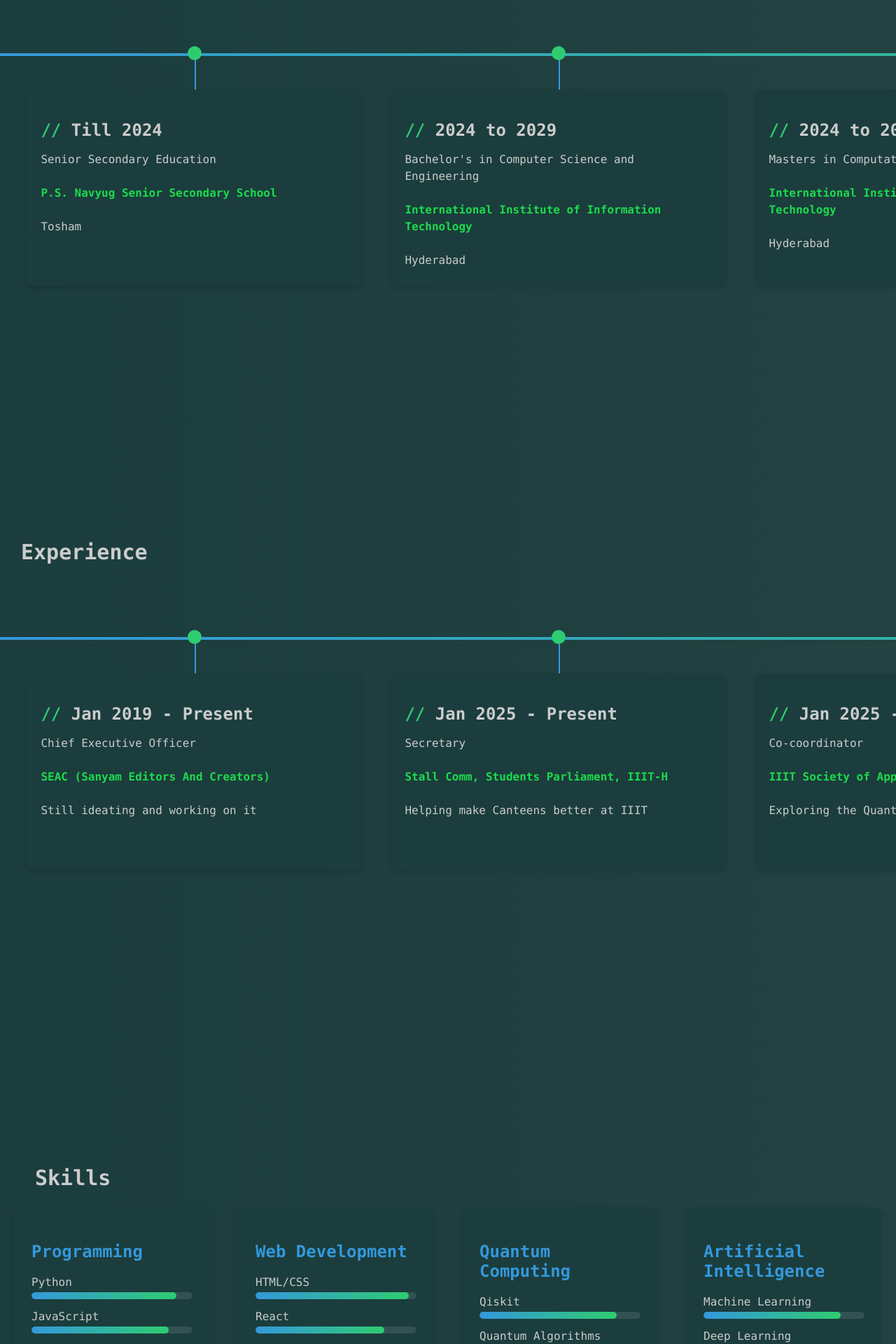
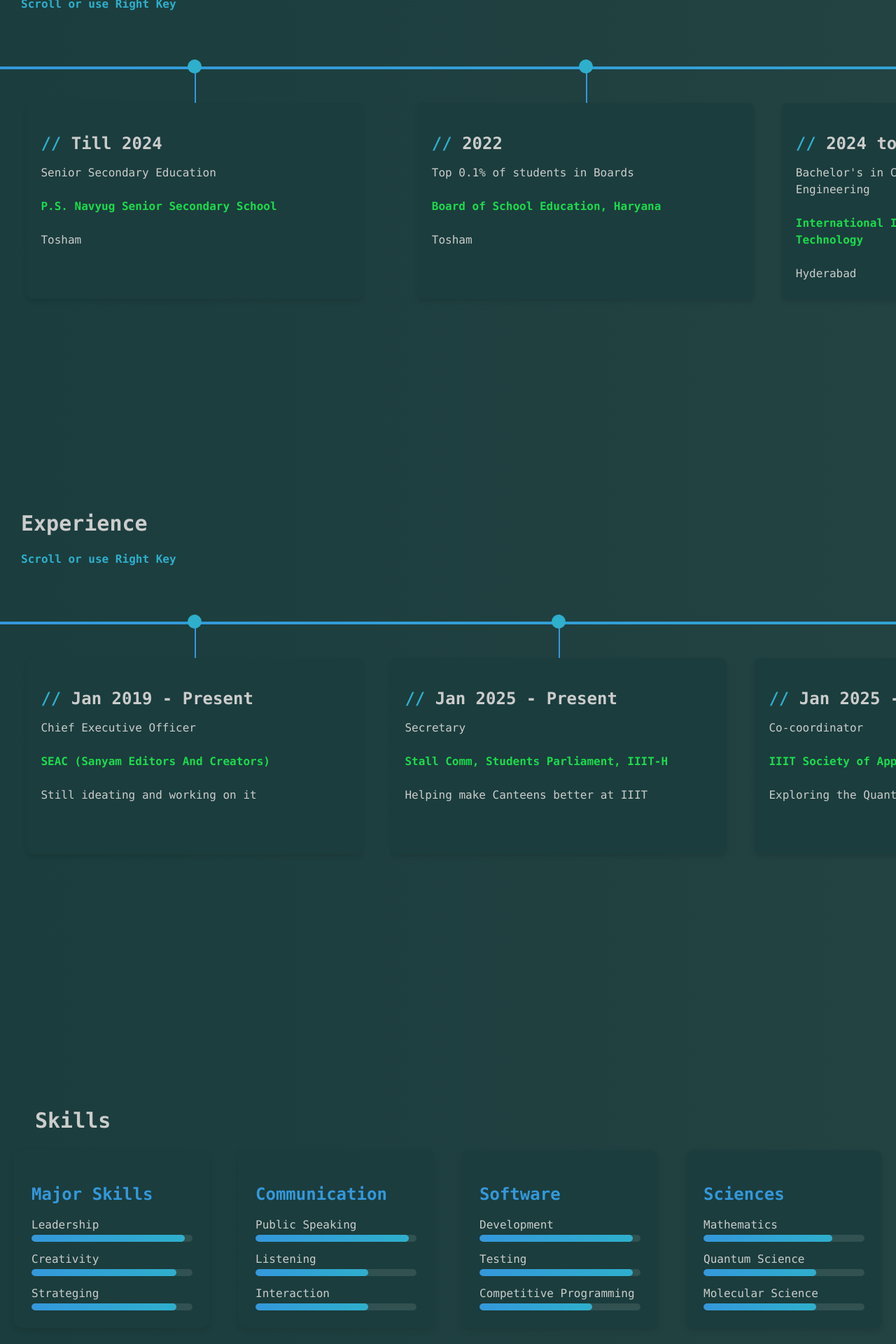
Before and after one commit to sanyamseac/sanyamseac.github.io, a PHP site: page / in a window 1280 px wide. Shown: the part 2200-4120 px from the top of the page at 70% size. Run offline with PHP 8.4, Linux system fonts and the light colour scheme.

Commit message:
Update data and css

```diff
--- a/index.html
+++ b/index.html
@@ -101,6 +101,7 @@
 		<div class="experience-container">
 			<div class="experience-text">
 				<h2>Education & Achievements</h2>
+				<h3 class="notify">Scroll or use Right Key</h3>
 			</div>
 			<div class="timeline-section">
 				<div class="timeline-container">
@@ -110,7 +111,15 @@
 							<div class="timeline-connector"></div>
 							<div class="timeline-content">
 								<h3>Till 2024</h3>
-								<p> Senior Secondary Education <br><br> <a href=""> P.S. Navyug Senior Secondary School </a> <br><br> Tosham <br></p>
+								<p> Senior Secondary Education <br><br> <a href="https://psnavyugschool.com/"> P.S. Navyug Senior Secondary School </a> <br><br> Tosham <br></p>
+							</div>
+						</div>
+						<div class="timeline-item first">
+							<div class="timeline-dot"></div>
+							<div class="timeline-connector"></div>
+							<div class="timeline-content">
+								<h3>2022</h3>
+								<p> Top 0.1% of students in Boards <br><br> <a href="https://bseh.org.in/"> Board of School Education, Haryana </a> <br><br> Tosham <br></p>
 							</div>
 						</div>
 						<div class="timeline-item">
@@ -118,7 +127,7 @@
 							<div class="timeline-connector"></div>
 							<div class="timeline-content">
 								<h3>2024 to 2029</h3>
-								<p>Bachelor's in Computer Science and Engineering <br><br> <a href=""> International Institute of Information Technology </a> <br><br> Hyderabad </p>
+								<p>Bachelor's in Computer Science and Engineering <br><br> <a href="https://iiit.ac.in"> International Institute of Information Technology </a> <br><br> Hyderabad </p>
 							</div>
 						</div>
 						<div class="timeline-item">
@@ -126,7 +135,7 @@
 							<div class="timeline-connector"></div>
 							<div class="timeline-content">
 								<h3>2024 to 2029</h3>
-								<p>Masters in Computational Natural Sciences <br><br> <a href=""> International Institute of Information Technology </a><br><br> Hyderabad </p>
+								<p>Masters in Computational Natural Sciences <br><br> <a href="https://iiit.ac.in"> International Institute of Information Technology </a><br><br> Hyderabad </p>
 							</div>
 						</div>
 						<div class="timeline-item last">
@@ -147,6 +156,7 @@
 		<div class="experience-container">
 			<div class="experience-text">
 				<h2>Experience</h2>
+				<h3 class="notify">Scroll or use Right Key</h3>
 			</div>
 			<div class="timeline-section">
 				<div class="timeline-container">
@@ -218,58 +228,45 @@
 		</div>
         <div class="skills-grid">
             <div class="skill-category">
-                <h3>Programming</h3>
+                <h3>Major Skills</h3>
                 <div class="skill-bars">
                     <div class="skill-item">
-                        <div class="skill-name">Python</div>
+                        <div class="skill-name">Leadership</div>
+                        <div class="skill-bar">
+                            <div class="skill-level" style="width: 95%"></div>
+                        </div>
+                    </div>
+                    <div class="skill-item">
+                        <div class="skill-name">Creativity</div>
                         <div class="skill-bar">
                             <div class="skill-level" style="width: 90%"></div>
                         </div>
                     </div>
                     <div class="skill-item">
-                        <div class="skill-name">JavaScript</div>
+                        <div class="skill-name">Strateging</div>
                         <div class="skill-bar">
-                            <div class="skill-level" style="width: 85%"></div>
-                        </div>
-                    </div>
-                    <div class="skill-item">
-                        <div class="skill-name">C++</div>
-                        <div class="skill-bar">
-                            <div class="skill-level" style="width: 80%"></div>
-                        </div>
-                    </div>
-                    <div class="skill-item">
-                        <div class="skill-name">Java</div>
-                        <div class="skill-bar">
-                            <div class="skill-level" style="width: 75%"></div>
+                            <div class="skill-level" style="width: 90%"></div>
                         </div>
                     </div>
                 </div>
             </div>
-
             <div class="skill-category">
-                <h3>Web Development</h3>
+                <h3>Communication</h3>
                 <div class="skill-bars">
                     <div class="skill-item">
-                        <div class="skill-name">HTML/CSS</div>
+                        <div class="skill-name">Public Speaking</div>
                         <div class="skill-bar">
                             <div class="skill-level" style="width: 95%"></div>
                         </div>
                     </div>
                     <div class="skill-item">
-                        <div class="skill-name">React</div>
+                        <div class="skill-name">Listening</div>
                         <div class="skill-bar">
-                            <div class="skill-level" style="width: 80%"></div>
+                            <div class="skill-level" style="width: 70%"></div>
                         </div>
                     </div>
                     <div class="skill-item">
-                        <div class="skill-name">Node.js</div>
-                        <div class="skill-bar">
-                            <div class="skill-level" style="width: 75%"></div>
-                        </div>
-                    </div>
-                    <div class="skill-item">
-                        <div class="skill-name">MongoDB</div>
+                        <div class="skill-name">Interaction</div>
                         <div class="skill-bar">
                             <div class="skill-level" style="width: 70%"></div>
                         </div>
@@ -278,54 +275,72 @@
             </div>
 
             <div class="skill-category">
-                <h3>Quantum Computing</h3>
+                <h3>Software</h3>
                 <div class="skill-bars">
                     <div class="skill-item">
-                        <div class="skill-name">Qiskit</div>
+                        <div class="skill-name">Development</div>
                         <div class="skill-bar">
-                            <div class="skill-level" style="width: 85%"></div>
+                            <div class="skill-level" style="width: 95%"></div>
                         </div>
                     </div>
                     <div class="skill-item">
-                        <div class="skill-name">Quantum Algorithms</div>
+                        <div class="skill-name">Testing</div>
                         <div class="skill-bar">
-                            <div class="skill-level" style="width: 80%"></div>
+                            <div class="skill-level" style="width: 95%"></div>
                         </div>
                     </div>
                     <div class="skill-item">
-                        <div class="skill-name">Quantum Machine Learning</div>
+                        <div class="skill-name">Competitive Programming</div>
                         <div class="skill-bar">
-                            <div class="skill-level" style="width: 75%"></div>
+                            <div class="skill-level" style="width: 70%"></div>
                         </div>
                     </div>
                 </div>
             </div>
 
             <div class="skill-category">
-                <h3>Artificial Intelligence</h3>
+                <h3>Sciences</h3>
                 <div class="skill-bars">
                     <div class="skill-item">
-                        <div class="skill-name">Machine Learning</div>
+                        <div class="skill-name">Mathematics</div>
+                        <div class="skill-bar">
+                            <div class="skill-level" style="width: 80%"></div>
+                        </div>
+                    </div>
+                    <div class="skill-item">
+                        <div class="skill-name">Quantum Science</div>
+                        <div class="skill-bar">
+                            <div class="skill-level" style="width: 70%"></div>
+                        </div>
+                    </div>
+                    <div class="skill-item">
+                        <div class="skill-name">Molecular Science</div>
+                        <div class="skill-bar">
+                            <div class="skill-level" style="width: 70%"></div>
+                        </div>
+                    </div>
+                </div>
+            </div>
+
+            <div class="skill-category">
+                <h3>Others</h3>
+                <div class="skill-bars">
+                    <div class="skill-item">
+                        <div class="skill-name">Prompting</div>
                         <div class="skill-bar">
                             <div class="skill-level" style="width: 85%"></div>
                         </div>
                     </div>
                     <div class="skill-item">
-                        <div class="skill-name">Deep Learning</div>
+                        <div class="skill-name">Research</div>
                         <div class="skill-bar">
                             <div class="skill-level" style="width: 80%"></div>
                         </div>
                     </div>
                     <div class="skill-item">
-                        <div class="skill-name">Natural Language Processing</div>
+                        <div class="skill-name">Analysis</div>
                         <div class="skill-bar">
                             <div class="skill-level" style="width: 75%"></div>
-                        </div>
-                    </div>
-                    <div class="skill-item">
-                        <div class="skill-name">Computer Vision</div>
-                        <div class="skill-bar">
-                            <div class="skill-level" style="width: 70%"></div>
                         </div>
                     </div>
                 </div>
--- a/styles/experience.css
+++ b/styles/experience.css
@@ -4,6 +4,14 @@
     flex-direction: column;
     justify-content: center;
     position: relative;
+}
+
+.notify {
+    color: var(--secondary-color);
+    text-align: left;
+    position: relative;
+    font-size: 16px;
+    margin: 0 30px 0 0;
 }
 
 .experience-text {
@@ -14,7 +22,7 @@
 }
 
 .timeline-section {
-    padding: 60px 0px;
+    padding: 60px 0px 0px 0px;
     background: var(--background);
 }
 
--- a/styles/navbar.css
+++ b/styles/navbar.css
@@ -1,19 +1,9 @@
-.navbar-at-bottom {
-    position: fixed;
-    bottom: 0;
-    left: 0;
-    width: 100%;
-    background-color: var(--background-color);
-    box-shadow: 0 -2px 10px rgba(0, 0, 0, 0.1);
-    z-index: 1000;
-}
-
 .navbar {
     position: fixed;
     top: 0;
     left: 0;
     width: 100%;
-    background-color: var(--background-color);
+    background-color: var(--codeArea-background);
     box-shadow: 0 2px 10px rgba(0, 0, 0, 0.1);
     z-index: 1000;
     transition: transform 0.3s ease;
@@ -87,14 +77,13 @@
     transform: scaleX(1);
 }
 
-/* Hamburger Menu Styles */
 .hamburger {
     display: none;
     cursor: pointer;
     background: none;
     border: none;
     padding: 0;
-    z-index: 2000; /* Higher z-index to appear above overlay */
+    z-index: 2000;
 }
 
 .hamburger-bar {
@@ -107,7 +96,6 @@
     border-radius: 2px;
 }
 
-/* Fullscreen Menu Overlay */
 .menu-overlay {
     display: none;
     position: fixed;
@@ -125,7 +113,6 @@
     opacity: 1;
 }
 
-/* Media Query for Mobile Devices */
 @media (max-width: 1024px) {
     .hamburger {
         display: block;
@@ -133,22 +120,22 @@
 
     .nav-menu {
         position: fixed;
-        right: -75%; /* Start off-screen to the right */
+        right: -75%;
         top: 0;
         flex-direction: column;
         background: var(--background);
-        width: 75%; /* Cover 75% of the screen */
+        width: 75%;
         height: 100vh;
         text-align: center;
         transition: right 0.4s ease;
         box-shadow: -5px 0 15px rgba(0, 0, 0, 0.2);
         padding: 50vw 0 20px;
         justify-content: flex-start;
-        z-index: 1800; /* Between hamburger and overlay */
+        z-index: 1800;
     }
 
     .nav-menu.active {
-        right: 0; /* Slide in from right */
+        right: 0;
     }
 
     .nav-item {
@@ -159,7 +146,6 @@
         font-size: 1.5rem;
     }
 
-    /* Hamburger Animation */
     .hamburger.active .hamburger-bar:nth-child(1) {
         transform: translateY(8px) rotate(45deg);
     }
--- a/styles/theme.css
+++ b/styles/theme.css
@@ -1,6 +1,6 @@
 :root {
     --primary-color: #3498db;
-    --secondary-color: #2ecc71;
+    --secondary-color: #2eafcc;
     --accent-color: #2a0505;
     --background: linear-gradient(to right, #1b3d3d, #234242);
     --text-color: #cccccc;
```
Also changed, not shown: scripts/typing.js (+4 -3 lines).
